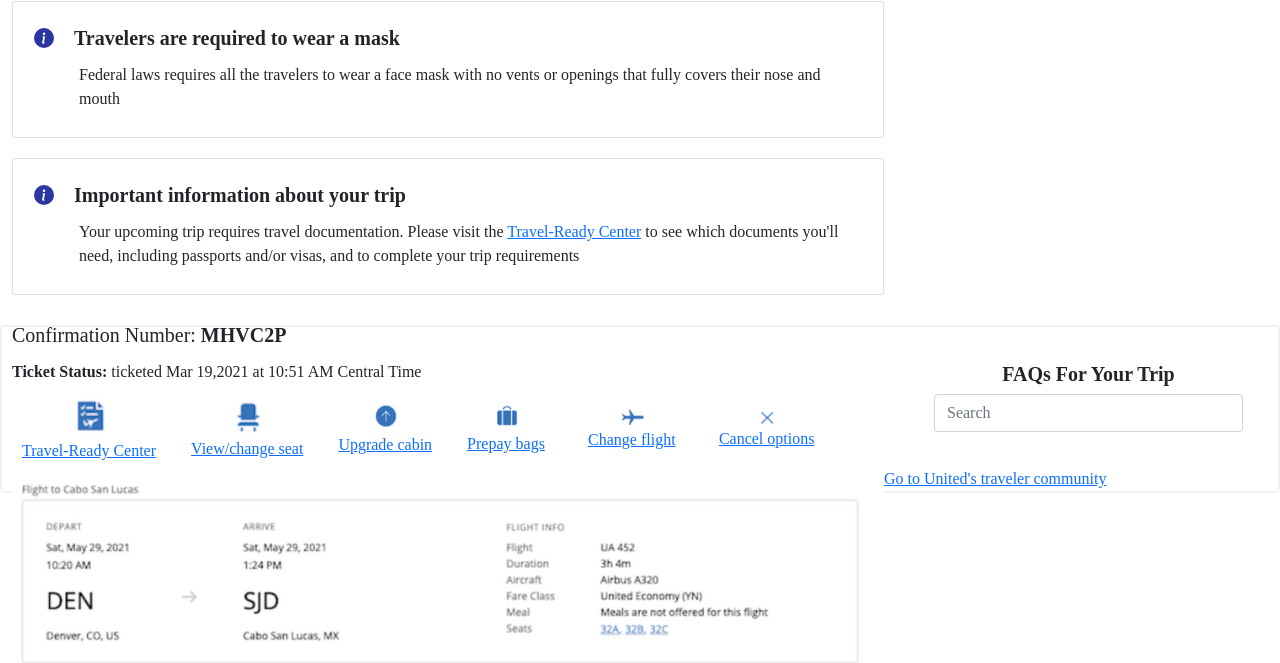
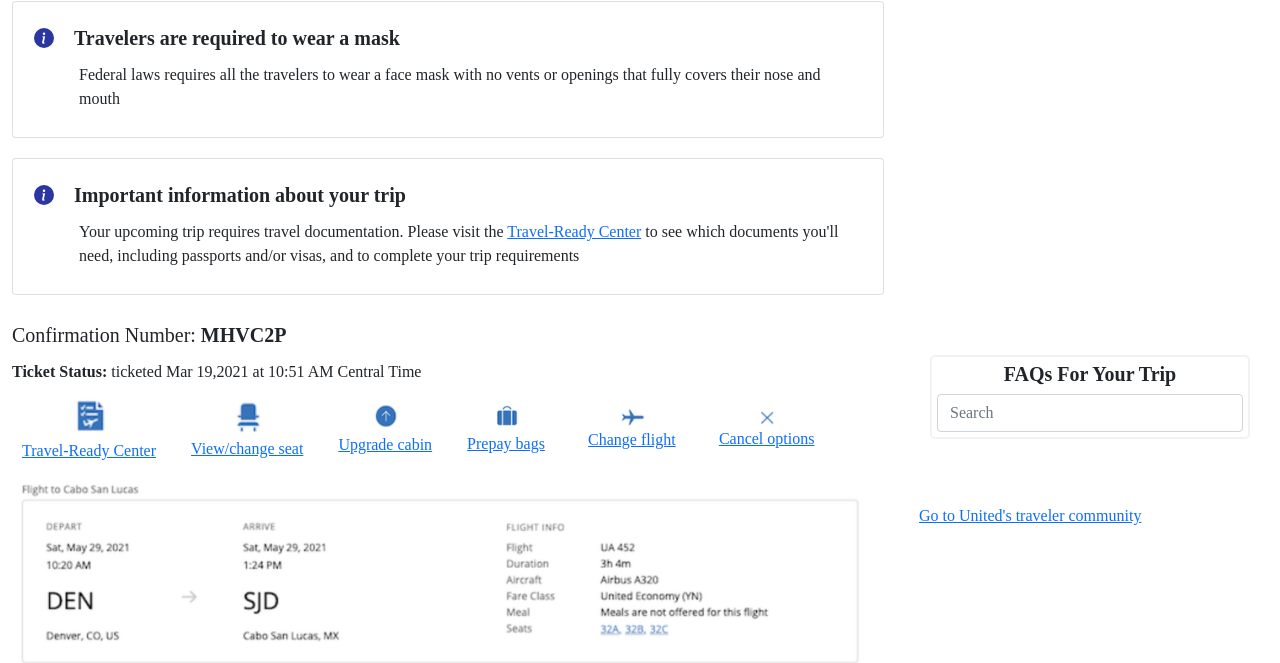
Before and after one commit to lohit398/ual-demo, a website: page index.html in a window 1280 px wide. Shown: the part 157-820 px from the top of the page. Drawn offline with nearby package versions, Linux system fonts and the light colour scheme; no server answers.

Commit message:
updated anchor tag

```diff
--- a/index.html
+++ b/index.html
@@ -79,13 +79,13 @@
             </div>
         </div>
     </div>
-    <div style="border-radius: 5px;border:2px #f3f2f2 solid;">
-        <div style='width:25%;float:right;padding:5px;margin: 30px' id='searchcontainer'>
-            <h5 style='font-weight: bold;text-align: center;'>FAQs For Your Trip</h5>
-            <div class="input-group rounded">
-                <input type="search" id="searchBar" class="form-control rounded" placeholder="Search" aria-label="Search" aria-describedby="search-addon" />
-            </div>
+    <div style='width:25%;float:right;padding:5px;margin: 30px;border-radius: 5px;border:2px #f3f2f2 solid;' id='searchcontainer'>
+        <h5 style='font-weight: bold;text-align: center;'>FAQs For Your Trip</h5>
+        <div class="input-group rounded">
+            <input type="search" id="searchBar" class="form-control rounded" placeholder="Search" aria-label="Search" aria-describedby="search-addon" />
         </div>
+    </div>
+    <div style="float:left;width: 25%;padding:5px;margin: 30px;">
         <a href="https://sdodemo-main-166ce2cf6b6-172-178cd19aa36.force.com/consumer">Go to United's traveler community</a>
     </div>
 </body>
```
